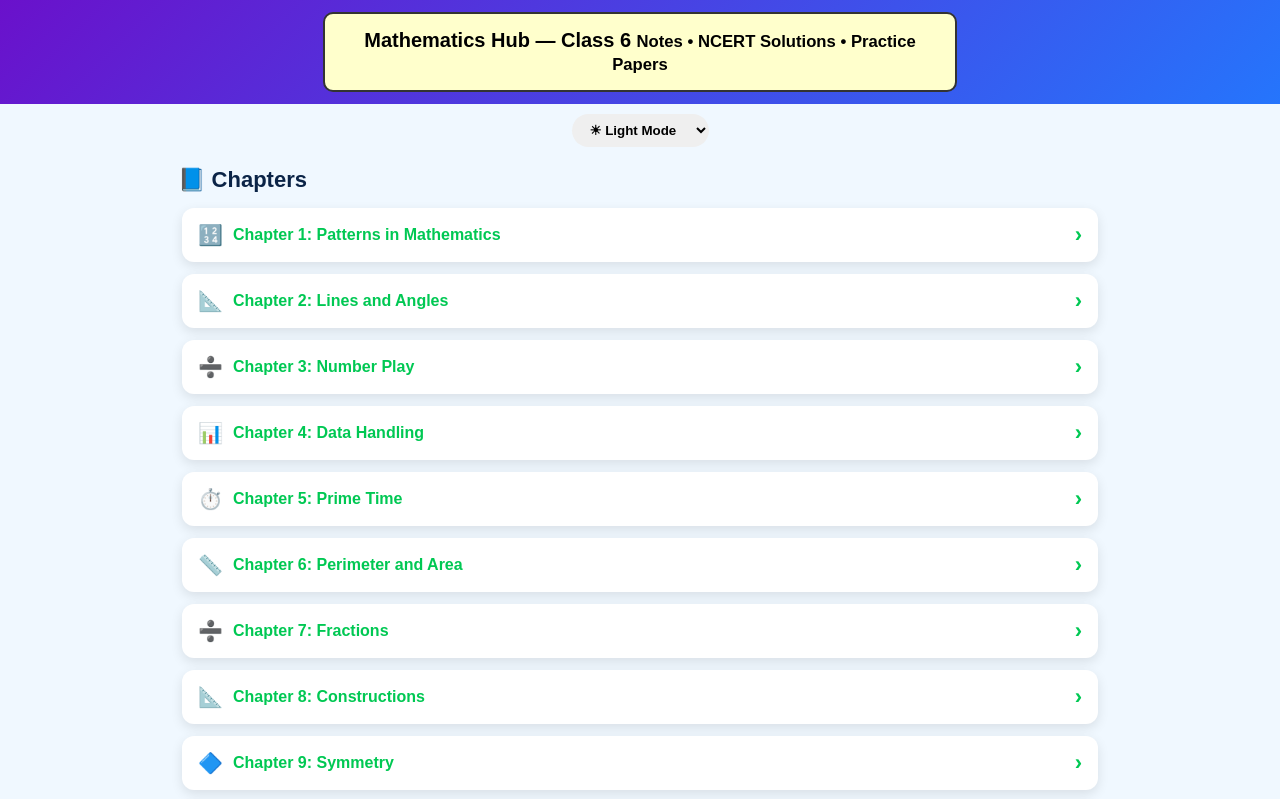
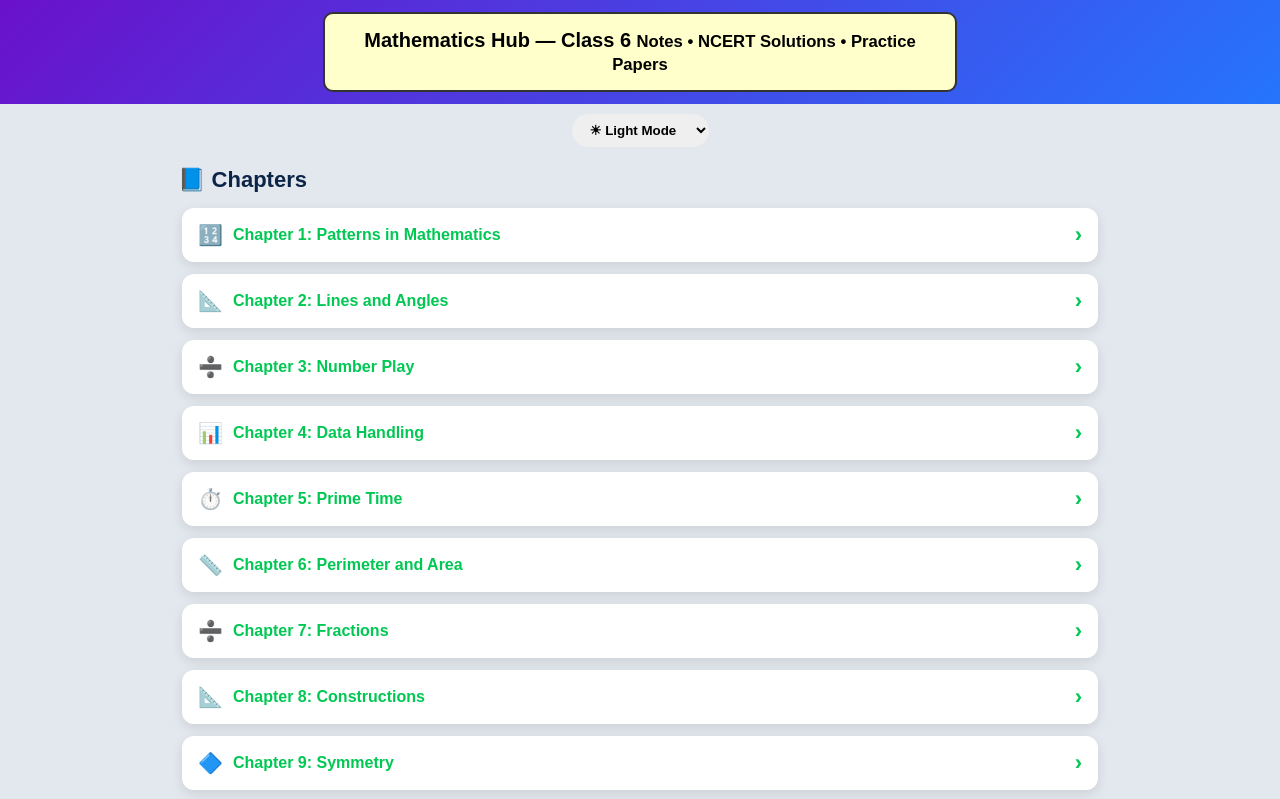
Before and after one commit to dalbir46/Awareness_Academy, a website: page class6.html in a window 1280 px wide. Shown: the top 799 px of the page. Drawn offline with Linux system fonts and the light colour scheme.

Commit message:
Change background color in class6.html

```diff
--- a/class6.html
+++ b/class6.html
@@ -8,7 +8,7 @@
 <style>
 body {
   font-family: Arial, sans-serif;
-  background: #f0f8ff;
+  background: #e3e8ee;
   margin: 0;
   padding: 0;
   color: #000;
```
